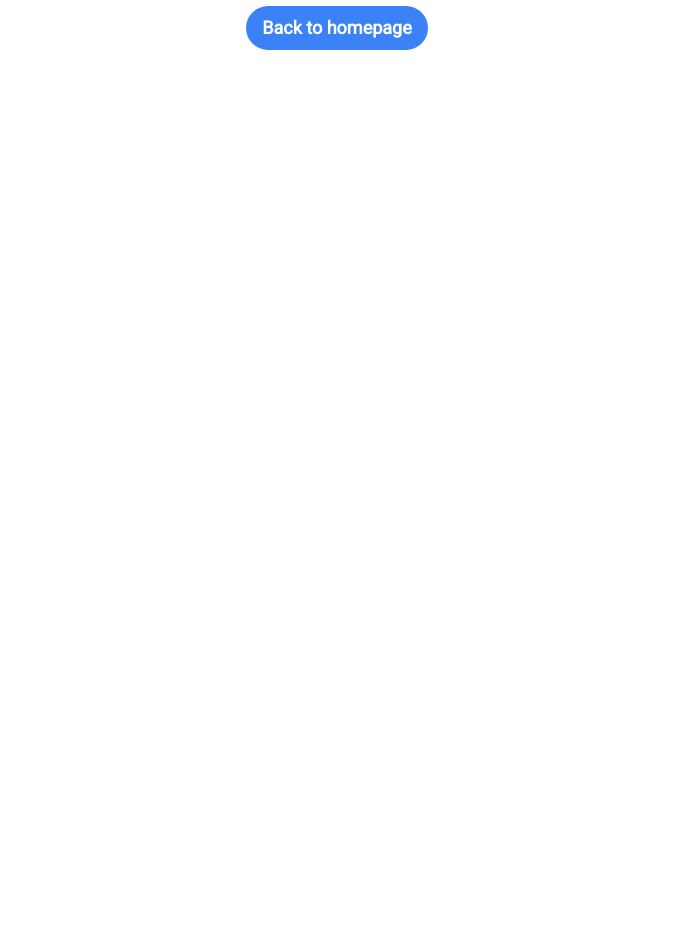
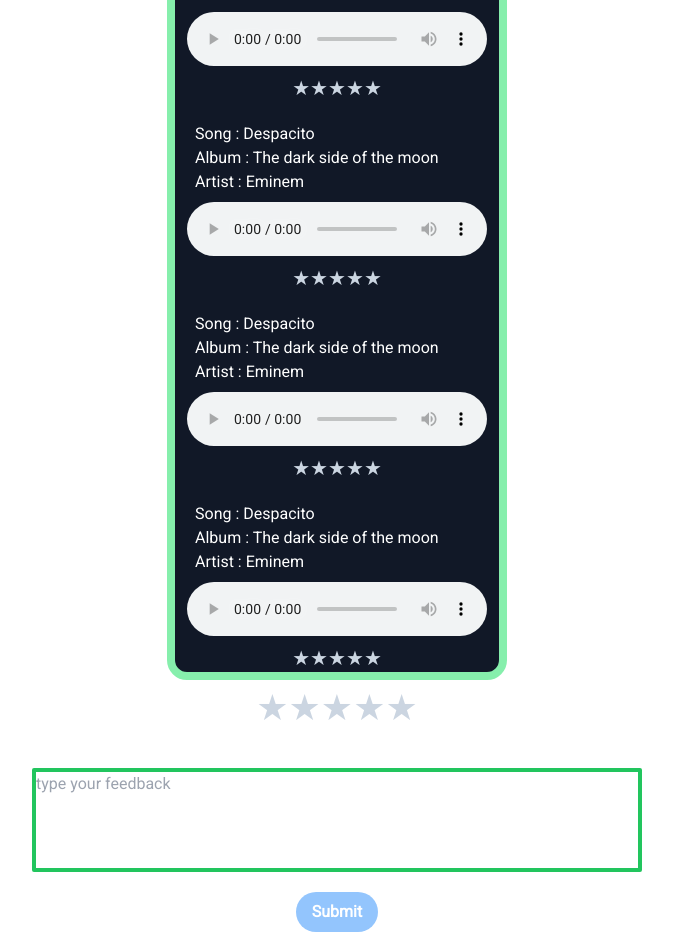
Before and after one commit to LucasFatas/recommender-study, a React (Create React App) app in the folder frontend/: page /recommender/page1 in a window 1280 px wide. Shown: the part 326-1258 px from the top of the page, without its empty margins (303-976 px from the left). Before the commit the page ends 800 px from the top, so only its background shows below. Built offline with nearby package versions, Linux system fonts and the light colour scheme.

Commit message:
add division of playlist into different pages
using the same format as the questionnaire, we know have every playlist on a separate page, some things does still to be extracted

```diff
--- a/frontend/src/App.js
+++ b/frontend/src/App.js
@@ -28,7 +28,7 @@
 
         <Route path="/loginPage" element={<LoginPage defaultPage={defaultPage}/>} />
         <Route path="/questionnaire/*" element={<Questionnaire questions={questions} defaultPage={defaultPage} />} />
-        <Route path="/recommender" element={<Recommender/>} />
+        <Route path="/recommender/*" element={<Recommender defaultPage={defaultPage}/>} />
         <Route path="/resultPage" element={<ResultPage/>} />
         <Route path="/thanks" element={<Thanks/>} />
 
--- a/frontend/src/components/recommender/Recommender.jsx
+++ b/frontend/src/components/recommender/Recommender.jsx
@@ -1,10 +1,12 @@
 import React from "react";
 import { useState } from "react";
 import { useNavigate } from 'react-router-dom';
-import { Playlist } from "./Playlist";
 import { sendRatings } from "../../API/Recommender";
+import { RecommenderPage } from "./RecommenderPage";
+import { Routes, Route, Navigate } from "react-router-dom";
+import { PageNotFound } from "../errors/PageNotFound";
 
-export const Recommender = () => {
+export const Recommender = ({defaultPage}) => {
 
 	const navigate = useNavigate();
 
@@ -19,12 +21,7 @@
 		values : { playlist: 0, songs: defaultValues },
 	})
 
-	//TODO extract button styles somewhere else and use them for the questionnaire button too
-	const buttonStyles = {
-		active : "bg-blue-500 hover:bg-blue-700 text-white font-bold py-2 px-4 rounded-full ",
-		disabled : "select-none text-transparent fonted bg-transparent hover:bg-transparent py-2 px-4 rounded-full",
-		inactive : "select-none bg-blue-300 text-white font-bold py-2 px-4 rounded-full "
-	}
+
 
 	const arr = Array(5).fill(
 		{songName : "Despacito", artist : "Eminem", albumName : "The dark side of the moon", url : "https://p.scdn.co/mp3-preview/77266f8ff27e18fa575df0721323dec1509b314d?cid=8073ee0f16a64774bd0e7f8fa955b9d6%27"});
@@ -39,37 +36,63 @@
 		navigate('/thanks');
 	}
 
+	const currentPage = (trackList, idx) => (
+		<RecommenderPage
+		playlistName={trackList.name}
+		setRatings={setRatings}
+		ratings={ratings}
+		PlaylisyKey={idx}
+		ratingsFilled={ratingsFilled}
+		setRatingsFilled={setRatingsFilled}
+		trackList={trackList.list}
+
+		setComment={setComment}
+
+		/>
+	)
+
 	return (
-		<div className='grid place-items-center'>
-			<div className="flex justify-center w-fit mt-10 space-x-5 ">
-				{trackLists.map((trackList, idx) => (
-					<Playlist
-						name={trackList.name}
-						setRatings={setRatings}
-						ratings={ratings}
-						key={idx}
-						setRatingsFilled={setRatingsFilled}
-						trackList={trackList.list}
-					/>
-				))}
-			</div>
-			<textarea
-				className=' rounded-[2px] my-5 mt-10 border-4 border-green-500 resize-none'
+		<Routes>
+        <Route path="*" element={<PageNotFound redirect={defaultPage} />}/>
+        <Route path="/" element={<Navigate replace to="page1"/>} />
+        {
+          trackLists.map((tracklist, idx) => (
+            <Route path={`page${idx + 1}`} key={idx + 1} element={currentPage(tracklist, idx)}/>
+          ))
+        }
+      </Routes>
 
-				placeholder="type your feedback"
-				maxLength="30"
-				cols="70"
-				rows="4"
-				wrap="hard"
-				onChange={(e) => setComment(e.target.value)}
-			/>
-			<button
-				className={ratingsFilled ? buttonStyles.active : buttonStyles.inactive}
-				disabled={!ratingsFilled}
-				onClick={handleSubmit}
-			>
-				Submit
-			</button>
-		</div>
 	)
+	// 	<div className='grid place-items-center'>
+	// 		<div className="flex justify-center w-fit mt-10 space-x-5 ">
+	// 			{trackLists.map((trackList, idx) => (
+	// 				<Playlist
+	// 					name={trackList.name}
+	// 					setRatings={setRatings}
+	// 					ratings={ratings}
+	// 					key={idx}
+	// 					setRatingsFilled={setRatingsFilled}
+	// 					trackList={trackList.list}
+	// 				/>
+	// 			))}
+	// 		</div>
+	// 		<textarea
+	// 			className=' rounded-[2px] my-5 mt-10 border-4 border-green-500 resize-none'
+
+	// 			placeholder="type your feedback"
+	// 			maxLength="30"
+	// 			cols="70"
+	// 			rows="4"
+	// 			wrap="hard"
+	// 			onChange={(e) => setComment(e.target.value)}
+	// 		/>
+	// 		<button
+	// 			className={ratingsFilled ? buttonStyles.active : buttonStyles.inactive}
+	// 			disabled={!ratingsFilled}
+	// 			onClick={handleSubmit}
+	// 		>
+	// 			Submit
+	// 		</button>
+	// 	</div>
+	// )
 }
--- /dev/null
+++ b/frontend/src/components/recommender/RecommenderPage.jsx
@@ -0,0 +1,50 @@
+import { Playlist } from "./Playlist"
+
+export const RecommenderPage = (props) => {
+
+
+  const handleSubmit = () => {
+
+  }
+
+
+  //TODO extract button styles somewhere else and use them for the questionnaire button too
+  const buttonStyles = {
+    active : "bg-blue-500 hover:bg-blue-700 text-white font-bold py-2 px-4 rounded-full ",
+    disabled : "select-none text-transparent fonted bg-transparent hover:bg-transparent py-2 px-4 rounded-full",
+    inactive : "select-none bg-blue-300 text-white font-bold py-2 px-4 rounded-full "
+  }
+
+  return (
+		<div className='grid place-items-center'>
+			<div className="flex justify-center w-fit mt-10 space-x-5 ">
+					<Playlist
+						name={props.name}
+						setRatings={props.setRatings}
+						ratings={props.ratings}
+						key={props.playlistKey}
+						setRatingsFilled={props.setRatingsFilled}
+						trackList={props.trackList}
+					/>
+			</div>
+			<textarea
+				className=' rounded-[2px] my-5 mt-10 border-4 border-green-500 resize-none'
+
+				placeholder="type your feedback"
+				maxLength="30"
+				cols="70"
+				rows="4"
+				wrap="hard"
+				onChange={(e) => props.setComment(e.target.value)}
+			/>
+			<button
+				className={props.ratingsFilled ? buttonStyles.active : buttonStyles.inactive}
+				disabled={!props.ratingsFilled}
+				onClick={handleSubmit}
+			>
+				Submit
+			</button>
+		</div>
+	)
+
+}
```
